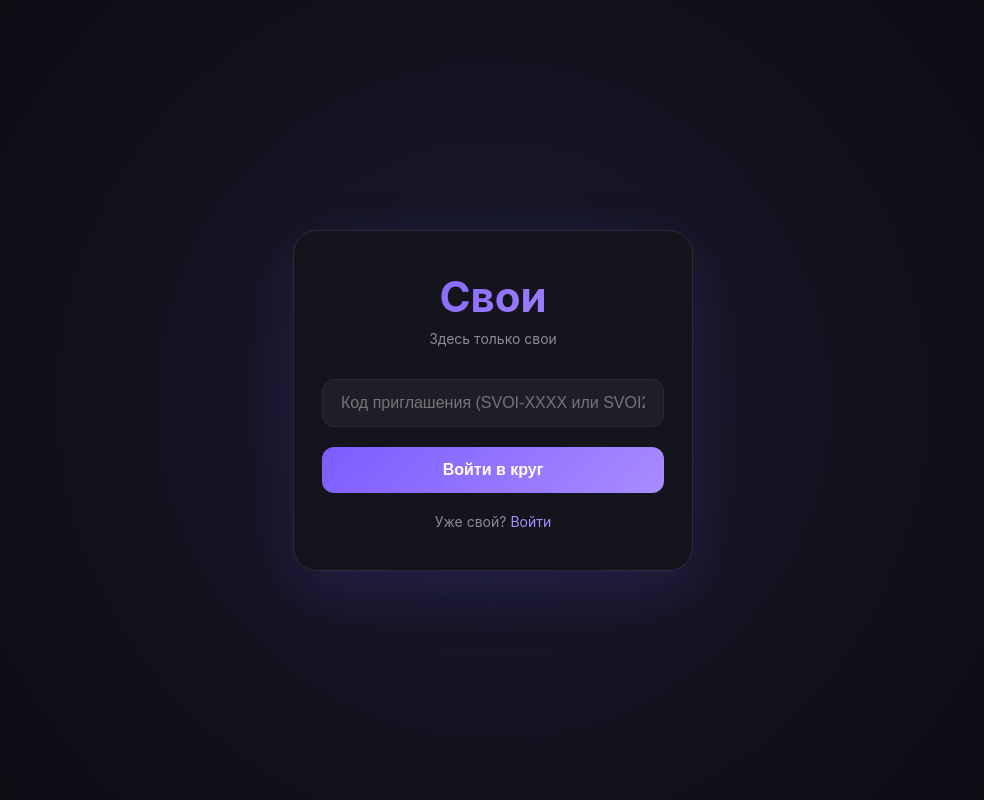
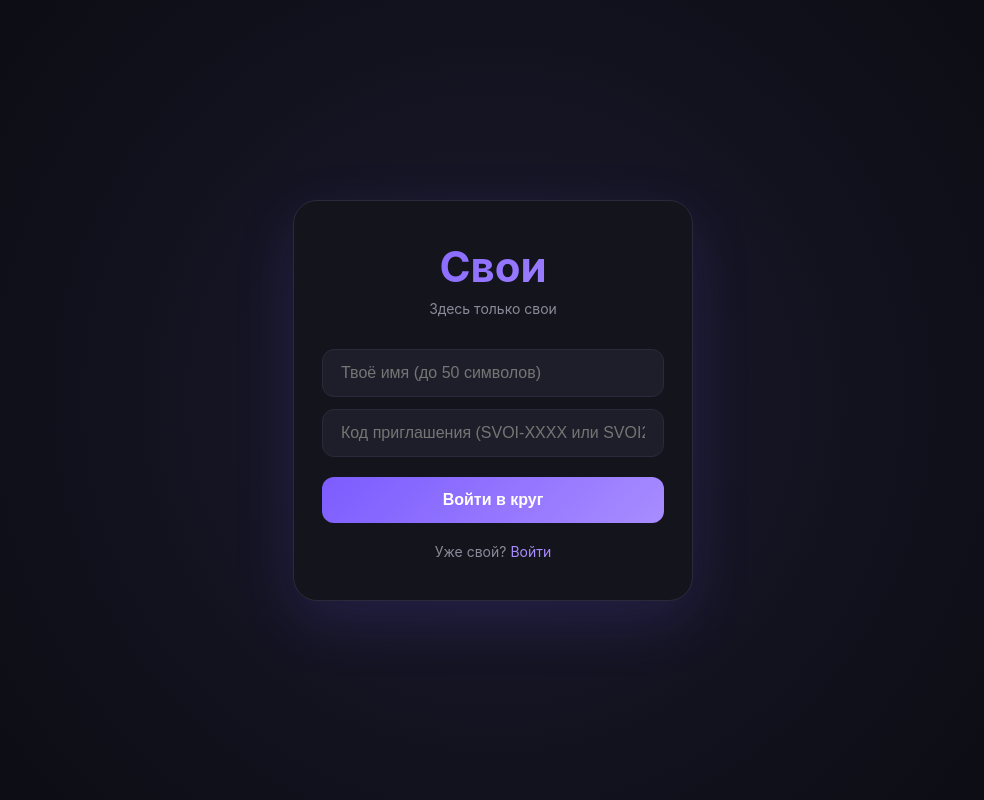
Before and after one commit to achigrin2611-prog/svoi, a Flask app: page /register in a window 1280 px wide. Shown: the whole page, without its empty margins (147-1131 px from the left). Run offline with Flask 3, Linux system fonts and the light colour scheme; some libraries are stand-ins or nearby versions.

Commit message:
Add: custom username for code registration

```diff
--- a/app.py
+++ b/app.py
@@ -1,5 +1,4 @@
 import eventlet
-
 eventlet.monkey_patch(socket=True, select=True, time=True, thread=True, os=True)
 
 from flask import Flask, render_template, redirect, url_for, request, flash, abort, jsonify
@@ -48,7 +47,6 @@ push = WebPush(
 online_users = {}
 typing_users = {}
 
-
 def emit_online_list(room):
     if room not in online_users:
         return
@@ -60,14 +58,12 @@ def emit_online_list(room):
         'users': online_data
     }, to=room)
 
-
 # ============ ГЕНЕРАЦИЯ КОДА ============
 def generate_invite_code():
     while True:
         code = 'SVOI-' + ''.join(random.choices(string.ascii_uppercase + string.digits, k=4))
         if not Group.query.filter_by(invite_code=code).first():
             return code
-
 
 # ============ МОДЕЛИ ============
 class User(UserMixin, db.Model):
@@ -77,13 +73,11 @@ class User(UserMixin, db.Model):
     is_online = db.Column(db.Boolean, default=False)
     memberships = db.relationship('Membership', backref='user', cascade='all, delete-orphan')
 
-
 class Group(db.Model):
     id = db.Column(db.Integer, primary_key=True)
     name = db.Column(db.String(100), nullable=False)
     invite_code = db.Column(db.String(20), unique=True, nullable=False)
     memberships = db.relationship('Membership', backref='group', cascade='all, delete-orphan')
-
 
 class Membership(db.Model):
     id = db.Column(db.Integer, primary_key=True)
@@ -91,7 +85,6 @@ class Membership(db.Model):
     group_id = db.Column(db.Integer, db.ForeignKey('group.id'), nullable=False)
     joined_at = db.Column(db.DateTime, default=db.func.current_timestamp())
     __table_args__ = (db.UniqueConstraint('user_id', 'group_id', name='unique_membership'),)
-
 
 class Message(db.Model):
     id = db.Column(db.Integer, primary_key=True)
@@ -106,14 +99,12 @@ class Message(db.Model):
     user = db.relationship('User', backref='messages')
     reactions = db.relationship('Reaction', backref='message', cascade='all, delete-orphan')
 
-
 class Reaction(db.Model):
     id = db.Column(db.Integer, primary_key=True)
     emoji = db.Column(db.String(10), nullable=False)
     user_id = db.Column(db.Integer, db.ForeignKey('user.id'), nullable=False)
     message_id = db.Column(db.Integer, db.ForeignKey('message.id'), nullable=False)
     user = db.relationship('User', backref='reactions')
-
 
 class PushSubscription(db.Model):
     id = db.Column(db.Integer, primary_key=True)
@@ -122,12 +113,10 @@ class PushSubscription(db.Model):
     p256dh = db.Column(db.Text, nullable=False)
     auth = db.Column(db.Text, nullable=False)
 
-
 # ============ ЗАГРУЗКА ПОЛЬЗОВАТЕЛЯ ============
 @login_manager.user_loader
 def load_user(user_id):
     return User.query.get(int(user_id))
-
 
 # ============ РОУТЫ ============
 @app.route('/')
@@ -146,7 +135,6 @@ def index():
             })
     return render_template('groups.html', groups=groups)
 
-
 @app.route('/login', methods=['GET', 'POST'])
 def login():
     if request.method == 'POST':
@@ -162,25 +150,29 @@ def login():
             flash('Неверный логин или пароль')
     return render_template('login.html')
 
-
 @app.route('/register', methods=['GET', 'POST'])
 def register():
     if request.method == 'POST':
+        username = request.form.get('username', '').strip()[:50]
         invite_code = request.form.get('invite_code', '').strip()
+
+        if not username:
+            flash('Введи имя')
+            return redirect(url_for('register'))
+
+        if User.query.filter_by(username=username).first():
+            flash('Такое имя уже занято')
+            return redirect(url_for('register'))
 
         group = Group.query.filter_by(invite_code=invite_code).first()
         if not group:
             flash('Неверный код приглашения')
             return redirect(url_for('register'))
 
-        random_name = 'Гость_' + ''.join(random.choices(string.digits, k=4))
-        while User.query.filter_by(username=random_name).first():
-            random_name = 'Гость_' + ''.join(random.choices(string.digits, k=4))
-
         random_password = ''.join(random.choices(string.ascii_letters + string.digits, k=8))
 
         user = User(
-            username=random_name,
+            username=username,
             password_hash=generate_password_hash(random_password)
         )
         db.session.add(user)
@@ -192,8 +184,8 @@ def register():
 
         login_user(user)
         return redirect(url_for('index'))
+
     return render_template('login.html', register=True)
-
 
 @app.route('/create_group', methods=['GET', 'POST'])
 @login_required
@@ -215,7 +207,6 @@ def create_group():
 
         return redirect(url_for('chat', group_id=new_group.id))
     return render_template('create_group.html')
-
 
 @app.route('/register_new', methods=['GET', 'POST'])
 def register_new():
@@ -249,7 +240,6 @@ def register_new():
         return redirect(url_for('chat', group_id=new_group.id))
     return render_template('register_new.html')
 
-
 @app.route('/join', methods=['GET', 'POST'])
 @login_required
 def join_group():
@@ -270,7 +260,6 @@ def join_group():
 
         return redirect(url_for('chat', group_id=group.id))
     return render_template('join.html')
-
 
 @app.route('/chat/<int:group_id>')
 @login_required
@@ -306,7 +295,6 @@ def chat(group_id):
         vapid_public_key=VAPID_PUBLIC_KEY
     )
 
-
 @app.route('/logout')
 @login_required
 def logout():
@@ -314,7 +302,6 @@ def logout():
     db.session.commit()
     logout_user()
     return redirect(url_for('login'))
-
 
 @app.route('/subscribe_push', methods=['POST'])
 @login_required
@@ -339,7 +326,6 @@ def subscribe_push():
         db.session.commit()
     return jsonify({"ok": True})
 
-
 # ============ СОКЕТЫ ============
 @socketio.on('join')
 def on_join(data):
@@ -355,7 +341,6 @@ def on_join(data):
         online_users[room] = set()
     online_users[room].add(current_user.id)
     emit_online_list(room)
-
 
 @socketio.on('typing')
 def handle_typing(data):
@@ -376,7 +361,6 @@ def handle_typing(data):
         'users': list(typing_users[room].values())
     }, to=room, include_self=False)
 
-
 @socketio.on('disconnect')
 def on_disconnect():
     if not current_user.is_authenticated:
@@ -391,7 +375,6 @@ def on_disconnect():
             emit('typing_updated', {
                 'users': list(typing_users[room].values())
             }, to=room)
-
 
 @socketio.on('send_message')
 def handle_message(data):
@@ -455,7 +438,6 @@ def handle_message(data):
                 db.session.delete(sub)
                 db.session.commit()
 
-
 @socketio.on('toggle_reaction')
 def handle_reaction(data):
     if not current_user.is_authenticated:
@@ -493,7 +475,6 @@ def handle_reaction(data):
         'emoji': emoji
     }, to=room)
 
-
 @socketio.on('delete_message')
 def handle_delete(data):
     if not current_user.is_authenticated:
@@ -507,7 +488,6 @@ def handle_delete(data):
     db.session.commit()
     room = f'group_{group_id}'
     emit('message_deleted', {'message_id': message_id}, to=room)
-
 
 @socketio.on('edit_message')
 def handle_edit(data):
@@ -526,7 +506,6 @@ def handle_edit(data):
     room = f'group_{msg.group_id}'
     emit('message_edited', {'message_id': message_id, 'text': new_text}, to=room)
 
-
 # ============ ИНИЦИАЛИЗАЦИЯ БД ============
 def init_db():
     with app.app_context():
@@ -537,7 +516,6 @@ def init_db():
             db.session.commit()
             print('✅ Создана тестовая группа: SVOI2025')
 
-
 # ============ ЗАПУСК ============
 if __name__ == '__main__':
     init_db()
--- a/templates/login.html
+++ b/templates/login.html
@@ -18,6 +18,7 @@
 
         {% if register %}
             <form method="POST" action="{{ url_for('register') }}">
+                <input type="text" name="username" placeholder="Твоё имя (до 50 символов)" required maxlength="50">
                 <input type="text" name="invite_code" placeholder="Код приглашения (SVOI-XXXX или SVOI2025)" required>
                 <button type="submit">Войти в круг</button>
                 <p class="switch">Уже свой? <a href="{{ url_for('login') }}">Войти</a></p>
```
